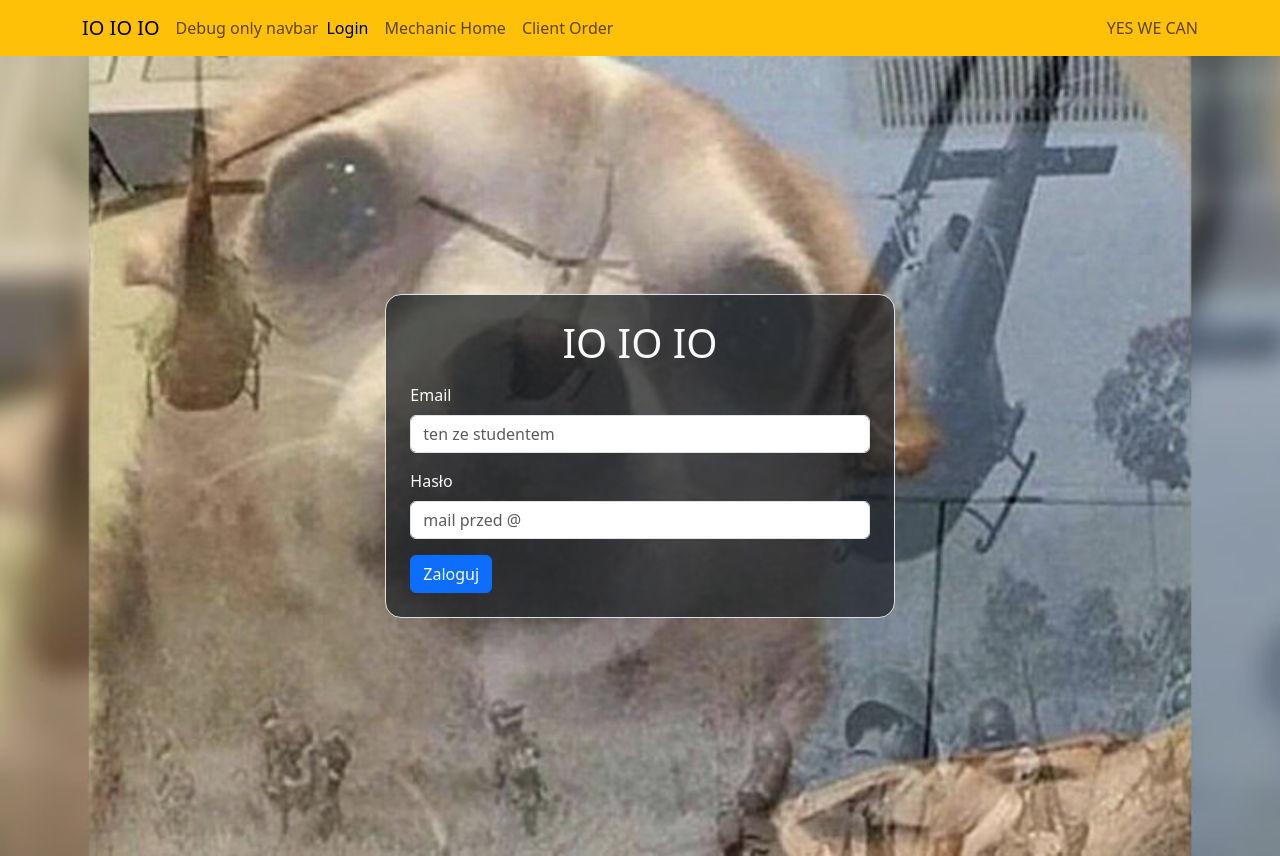
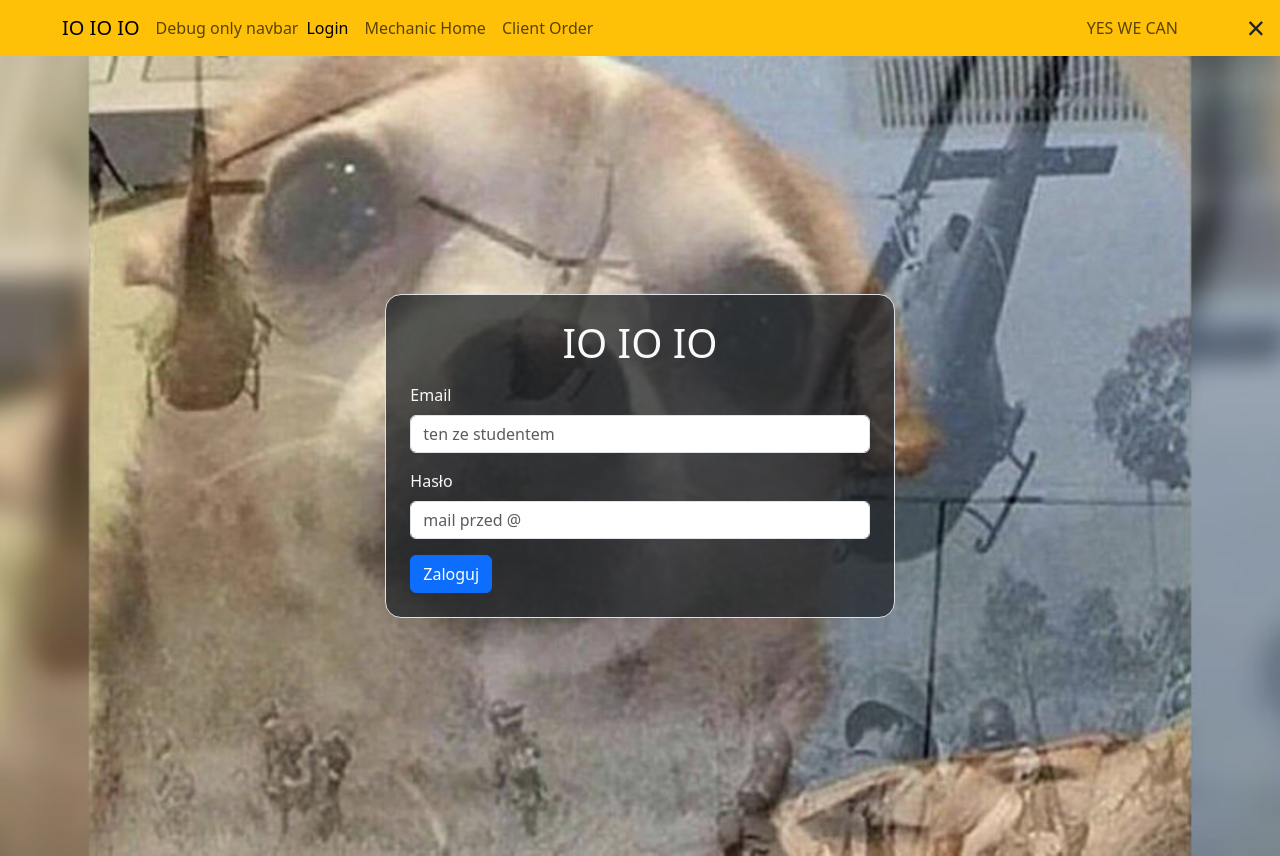
Before and after one commit to kappa243/io-agh, a React (Create React App) app: page /login in a window 1280 px wide. Built offline with nearby package versions, Linux system fonts and the light colour scheme; no server answers.

Commit message:
exit debug

```diff
--- a/src/DebugNavbar.js
+++ b/src/DebugNavbar.js
@@ -7,8 +7,11 @@ import { useUserEmail } from "./logic/auth";
 
 const DebugNavbar = () => {
   const email = useUserEmail();
+  const [visibility, setVisibility] = React.useState(true);
 
   return (
+    <>
+      {visibility &&
         <Navbar bg="warning">
           <Container>
             <Navbar.Brand>IO IO IO</Navbar.Brand>
@@ -29,8 +32,10 @@ const DebugNavbar = () => {
             <Navbar.Text>{email}</Navbar.Text>
             <Navbar.Text className="ms-4">YES WE CAN</Navbar.Text>
           </Container>
+          <span onClick={() => setVisibility(false)} className="dark text-center fs-2 me-2" style={{ width: "2rem", height: "2rem", lineHeight: "100%", cursor: "pointer" }} >&times;</span>
         </Navbar>
-  );
+      }
+    </>);
 };
 
 export default DebugNavbar;
```
Lines whose indentation alone changed are shown as unchanged.
